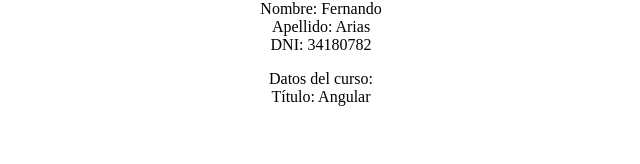
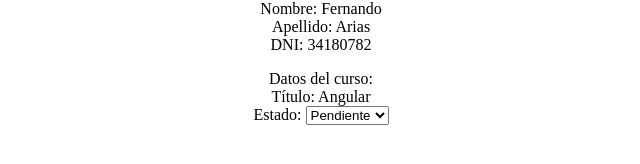
Before and after one commit to javierrodriguezfiori/utn-angular, an Angular app in the folder TP-Integrador/: page / in a window 1280 px wide. Shown: the part 506-670 px from the top of the page, without its empty margins (319-959 px from the left). Built offline with nearby package versions, Linux system fonts and the light colour scheme.

Commit message:
Ejercicio 5? No funciona?

```diff
--- a/TP-Integrador/src/app/app.component.ts
+++ b/TP-Integrador/src/app/app.component.ts
@@ -2,6 +2,7 @@
 import { IAlumno } from './i-alumno';
 import { IDocente } from './i-docente';
 import { ICurso } from './i-curso';
+import { Estado } from './estado.enum';
 
 @Component({
   selector: 'app-root',
@@ -25,6 +26,7 @@
   };
 
   curso: ICurso = {
-    titulo: 'Angular'
+    titulo: 'Angular',
+    estado: Estado.Activo,
   };
 }
--- a/TP-Integrador/src/app/curso.ts
+++ /dev/null
@@ -1,5 +0,0 @@
-import { ICurso } from './i-curso';
-
-export class Curso implements ICurso{
-    titulo: string;
-}
--- /dev/null
+++ b/TP-Integrador/src/app/estado.enum.ts
@@ -0,0 +1,5 @@
+export enum Estado {
+    Pendiente = 'Pendiente',
+    Activo = 'Activo',
+    Inactivo = 'Inactivo',
+}
--- a/TP-Integrador/src/app/i-curso.ts
+++ b/TP-Integrador/src/app/i-curso.ts
@@ -1,3 +1,6 @@
+import { Estado } from './estado.enum';
+
 export interface ICurso {
     titulo: string;
+    estado: Estado;
 }
--- a/TP-Integrador/src/app/mostrar-curso/mostrar-curso.component.css
+++ b/TP-Integrador/src/app/mostrar-curso/mostrar-curso.component.css
@@ -0,0 +1,12 @@
+:host(.Inactivo) {
+    color: rgb(253, 2, 2)
+}
+
+:host(.Activo) {
+    color: rgb(0, 0, 255)
+
+}
+
+:host(.Pendiente) {
+    color: rgb(0, 0, 0)
+}
--- a/TP-Integrador/src/app/mostrar-curso/mostrar-curso.component.html
+++ b/TP-Integrador/src/app/mostrar-curso/mostrar-curso.component.html
@@ -2,4 +2,11 @@
   Datos del curso:
   <br>
   Título: {{ curso.titulo }}
+  <br>
+  Estado:
+  <select (onchange)="cambioEstado($event)">
+    <option value="Pendiente">Pendiente</option>
+    <option value="Activo">Activo</option>
+    <option value="Inactivo">Inactivo</option>
+  </select>
 </p>
--- a/TP-Integrador/src/app/mostrar-curso/mostrar-curso.component.ts
+++ b/TP-Integrador/src/app/mostrar-curso/mostrar-curso.component.ts
@@ -1,4 +1,5 @@
-import { Component, OnInit, Input } from '@angular/core';
+import { Component, OnInit, Input, HostBinding } from '@angular/core';
+import { ICurso } from '../i-curso';
 
 @Component({
   selector: 'app-mostrar-curso',
@@ -6,11 +7,16 @@
   styleUrls: ['./mostrar-curso.component.css']
 })
 export class MostrarCursoComponent implements OnInit {
-  @Input() curso;
+  @Input() curso: ICurso;
+  @HostBinding('attr.class') cssClass;
 
   constructor() { }
 
   ngOnInit() {
   }
 
+  public cambioEstado(event): void {
+    this.curso.estado = event;
+    this.cssClass = event;
+  }
 }
```
Also changed, not shown: TP-Integrador/src/app/alumno.ts (deleted, +0 -7 lines), TP-Integrador/src/app/docente.ts (deleted, +0 -7 lines).
